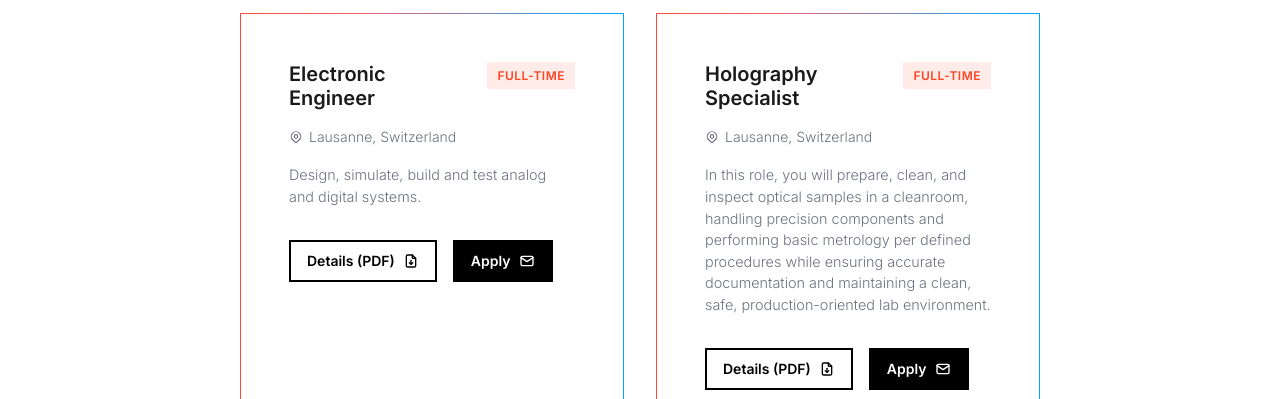
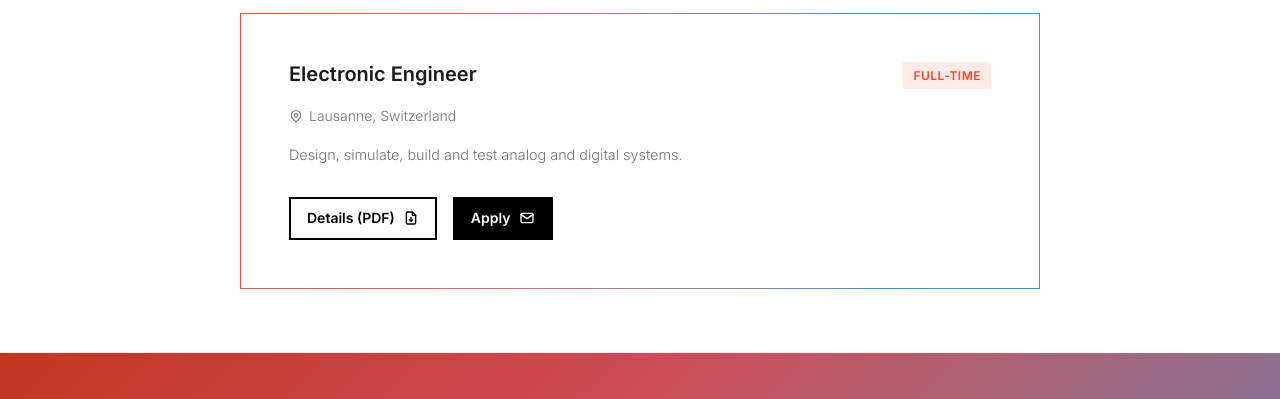
Before and after one commit to AlphaLum/website, a plain HTML site: page careers.html in a window 1280 px wide. Shown: the part 553-952 px from the top of the page. Drawn offline with Linux system fonts and the light colour scheme.

Commit message:
Remove holography position

```diff
--- a/careers.html
+++ b/careers.html
@@ -119,28 +119,6 @@
                     </a>
                 </div>
             </article>
-            <!-- Job Card: Holography Specialist -->
-            <article class="job-card">
-                <div class="job-card-header">
-                    <h3 class="job-card-title">Holography Specialist</h3>
-                    <span class="job-card-type">Full-time</span>
-                </div>
-                <p class="job-card-location">
-                    <svg xmlns="http://www.w3.org/2000/svg" width="14" height="14" viewBox="0 0 24 24" fill="none" stroke="currentColor" stroke-width="2" stroke-linecap="round" stroke-linejoin="round"><path d="M9 11a3 3 0 1 0 6 0a3 3 0 0 0 -6 0"/><path d="M17.657 16.657l-4.243 4.243a2 2 0 0 1 -2.827 0l-4.244 -4.243a8 8 0 1 1 11.314 0z"/></svg>
-                    Lausanne, Switzerland
-                </p>
-                <p class="job-card-description">In this role, you will prepare, clean, and inspect optical samples in a cleanroom, handling precision components and performing basic metrology per defined procedures while ensuring accurate documentation and maintaining a clean, safe, production-oriented lab environment.</p>
-                <div style="display: flex; gap: var(--spacing-sm); flex-wrap: wrap;">
-                    <a href="assets/jobs/Holography_Specialist.pdf" target="_blank" rel="noopener" download class="btn-secondary-sm">
-                        <span>Details (PDF)</span>
-                        <svg xmlns="http://www.w3.org/2000/svg" width="16" height="16" viewBox="0 0 24 24" fill="none" stroke="currentColor" stroke-width="2" stroke-linecap="round" stroke-linejoin="round"><path d="M14 3v4a1 1 0 0 0 1 1h4"/><path d="M17 21h-10a2 2 0 0 1 -2 -2v-14a2 2 0 0 1 2 -2h7l5 5v11a2 2 0 0 1 -2 2z"/><path d="M12 17v-6"/><path d="M9.5 14.5l2.5 2.5l2.5 -2.5"/></svg>
-                    </a>
-                    <a href="mailto:careers@alphalum.com?subject=Application%20for%20Holography%20Specialist" class="btn-primary-sm">
-                        <span>Apply</span>
-                        <svg xmlns="http://www.w3.org/2000/svg" width="16" height="16" viewBox="0 0 24 24" fill="none" stroke="currentColor" stroke-width="2" stroke-linecap="round" stroke-linejoin="round"><path d="M3 7a2 2 0 0 1 2 -2h14a2 2 0 0 1 2 2v10a2 2 0 0 1 -2 2h-14a2 2 0 0 1 -2 -2v-10z"/><path d="M3 7l9 6l9 -6"/></svg>
-                    </a>
-                </div>
-            </article>
         </div>
     </section>
 
```
Also changed, not shown: 1 other file.
